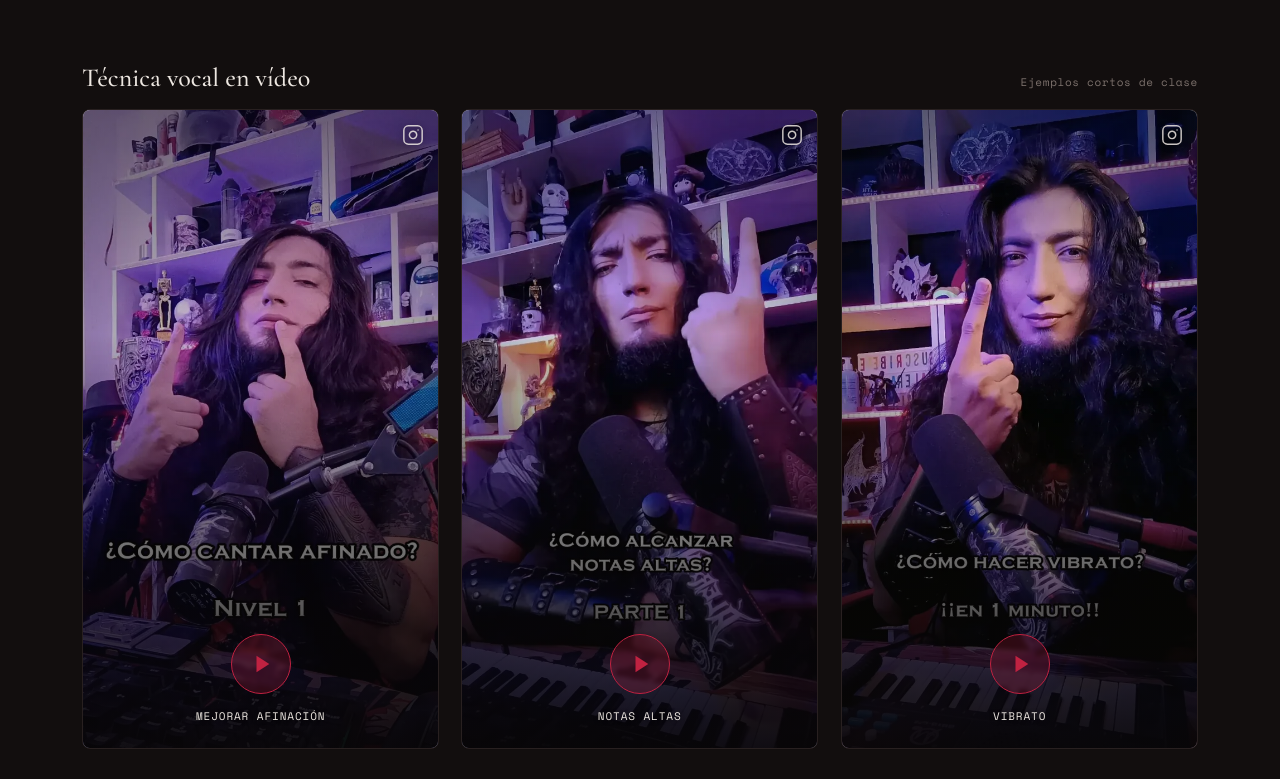
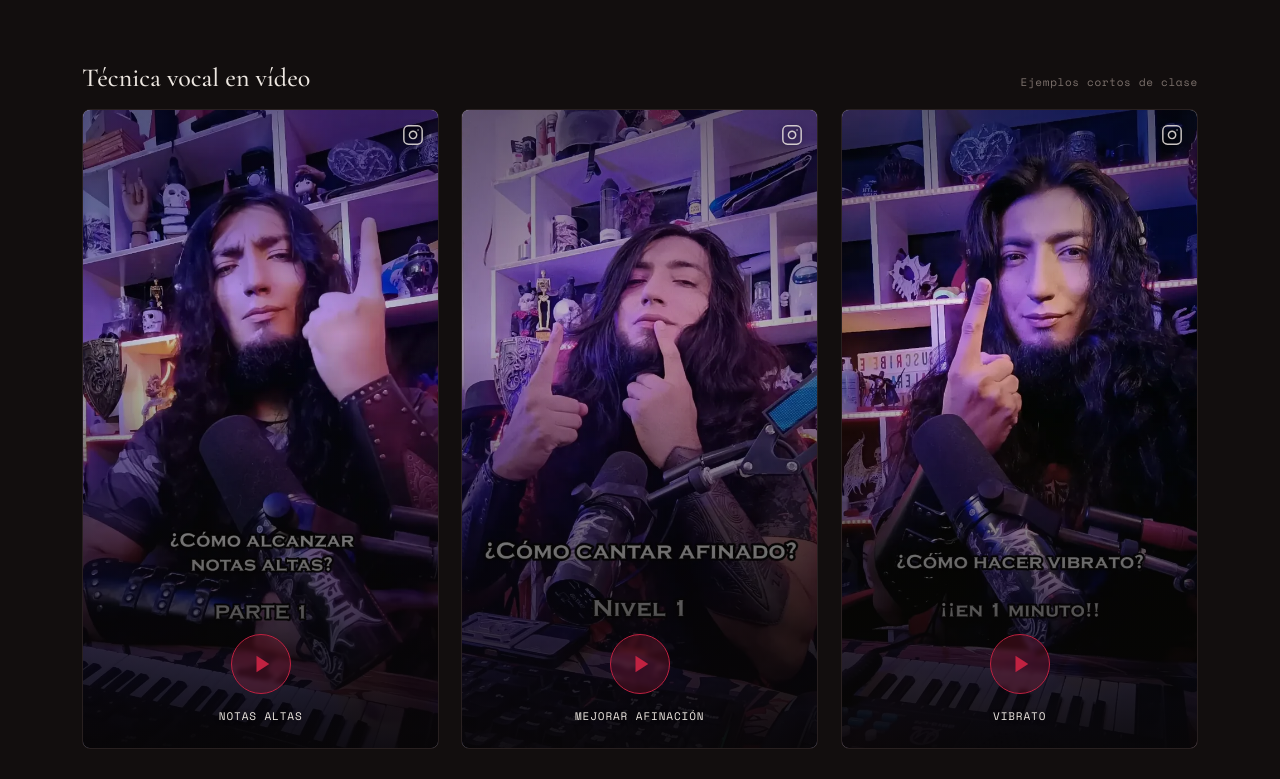
Before and after one commit to aleranvocals/aleran-web, a plain HTML site: page index.html in a window 1280 px wide. Shown: the part 1961-2740 px from the top of the page. Drawn offline with nearby package versions, Linux system fonts and the light colour scheme.

Commit message:
Add files via upload

```diff
--- a/index.html
+++ b/index.html
@@ -1404,24 +1404,24 @@
     <!-- REELS INSTAGRAM -->
     <div class="reels-grid">
       <div class="reel-card" data-reveal>
-        <button type="button" class="reel-facade" data-embed-src="https://www.instagram.com/p/DUEPQmzDPXa/embed" data-embed-title="Mejorar Afinación" aria-label="Cargar y reproducir el reel de Instagram: Cómo mejorar la afinación">
+        <button type="button" class="reel-facade" data-embed-src="https://www.instagram.com/p/DUEPQmzDPXa/embed" data-embed-title="Notas Altas" aria-label="Cargar y reproducir el reel de Instagram: Cómo alcanzar notas altas">
+          <img class="reel-facade-img" src="reel-notas-altas.webp" alt="" loading="lazy" width="640" height="1145">
+          <span class="reel-facade-overlay"></span>
+          <svg class="reel-facade-ig" viewBox="0 0 24 24" fill="none" stroke="currentColor" stroke-width="1.6" stroke-linecap="round" stroke-linejoin="round"><use href="#icon-instagram"/></svg>
+          <span class="reel-facade-play"><svg viewBox="0 0 24 24" fill="currentColor"><use href="#icon-play"/></svg></span>
+          <span class="reel-facade-tag">Notas Altas</span>
+        </button>
+        <noscript><iframe src="https://www.instagram.com/p/DUEPQmzDPXa/embed" title="Notas Altas" allowtransparency="true" allow="encrypted-media" loading="lazy"></iframe></noscript>
+      </div>
+      <div class="reel-card" data-reveal style="--reveal-delay:.1s">
+        <button type="button" class="reel-facade" data-embed-src="https://www.instagram.com/p/DbELFOhMNml/embed" data-embed-title="Mejorar Afinación" aria-label="Cargar y reproducir el reel de Instagram: Cómo mejorar la afinación">
           <img class="reel-facade-img" src="reel-afinacion.webp" alt="" loading="lazy" width="640" height="1145">
           <span class="reel-facade-overlay"></span>
           <svg class="reel-facade-ig" viewBox="0 0 24 24" fill="none" stroke="currentColor" stroke-width="1.6" stroke-linecap="round" stroke-linejoin="round"><use href="#icon-instagram"/></svg>
           <span class="reel-facade-play"><svg viewBox="0 0 24 24" fill="currentColor"><use href="#icon-play"/></svg></span>
           <span class="reel-facade-tag">Mejorar Afinación</span>
         </button>
-        <noscript><iframe src="https://www.instagram.com/p/DUEPQmzDPXa/embed" title="Mejorar Afinación" allowtransparency="true" allow="encrypted-media" loading="lazy"></iframe></noscript>
-      </div>
-      <div class="reel-card" data-reveal style="--reveal-delay:.1s">
-        <button type="button" class="reel-facade" data-embed-src="https://www.instagram.com/p/DbELFOhMNml/embed" data-embed-title="Notas Altas" aria-label="Cargar y reproducir el reel de Instagram: Cómo alcanzar notas altas">
-          <img class="reel-facade-img" src="reel-notas-altas.webp" alt="" loading="lazy" width="640" height="1145">
-          <span class="reel-facade-overlay"></span>
-          <svg class="reel-facade-ig" viewBox="0 0 24 24" fill="none" stroke="currentColor" stroke-width="1.6" stroke-linecap="round" stroke-linejoin="round"><use href="#icon-instagram"/></svg>
-          <span class="reel-facade-play"><svg viewBox="0 0 24 24" fill="currentColor"><use href="#icon-play"/></svg></span>
-          <span class="reel-facade-tag">Notas Altas</span>
-        </button>
-        <noscript><iframe src="https://www.instagram.com/p/DbELFOhMNml/embed" title="Notas Altas" allowtransparency="true" allow="encrypted-media" loading="lazy"></iframe></noscript>
+        <noscript><iframe src="https://www.instagram.com/p/DbELFOhMNml/embed" title="Mejorar Afinación" allowtransparency="true" allow="encrypted-media" loading="lazy"></iframe></noscript>
       </div>
       <div class="reel-card" data-reveal style="--reveal-delay:.2s">
         <button type="button" class="reel-facade" data-embed-src="https://www.instagram.com/p/DM8f0G1M2Nl/embed" data-embed-title="Vibrato" aria-label="Cargar y reproducir el reel de Instagram: Cómo hacer vibrato">
```
